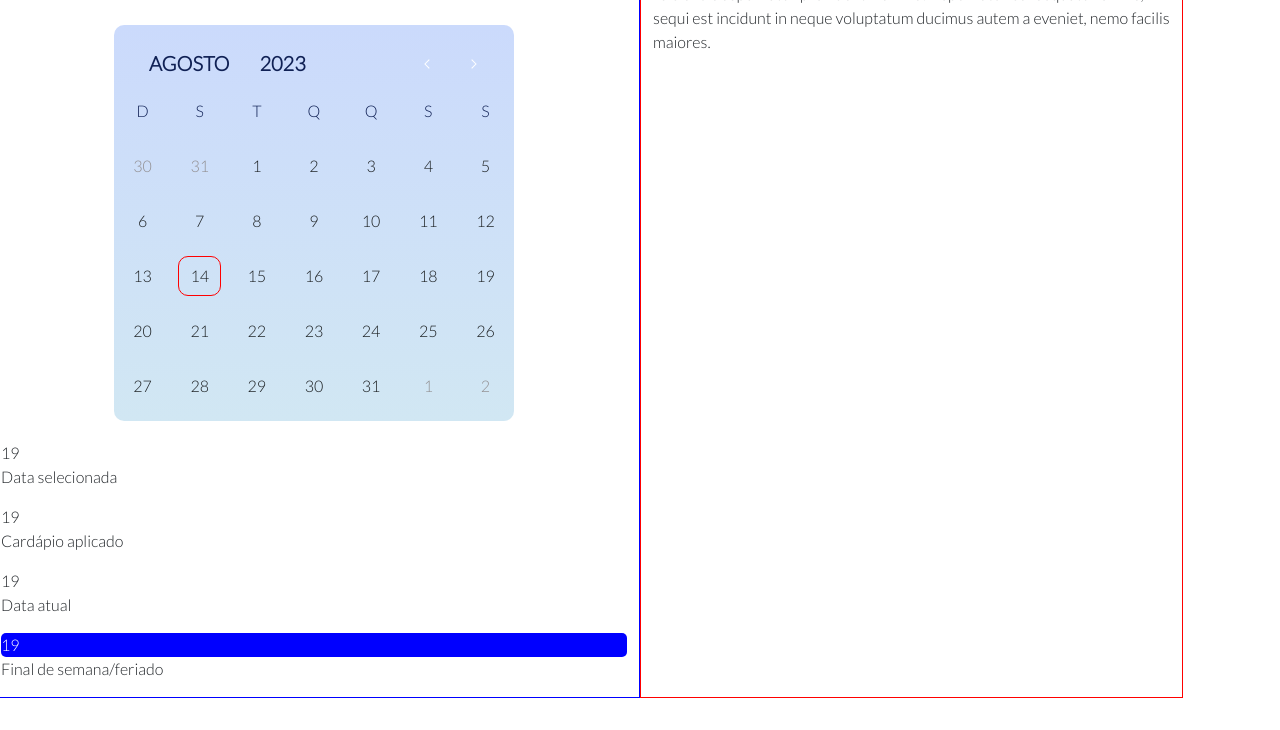
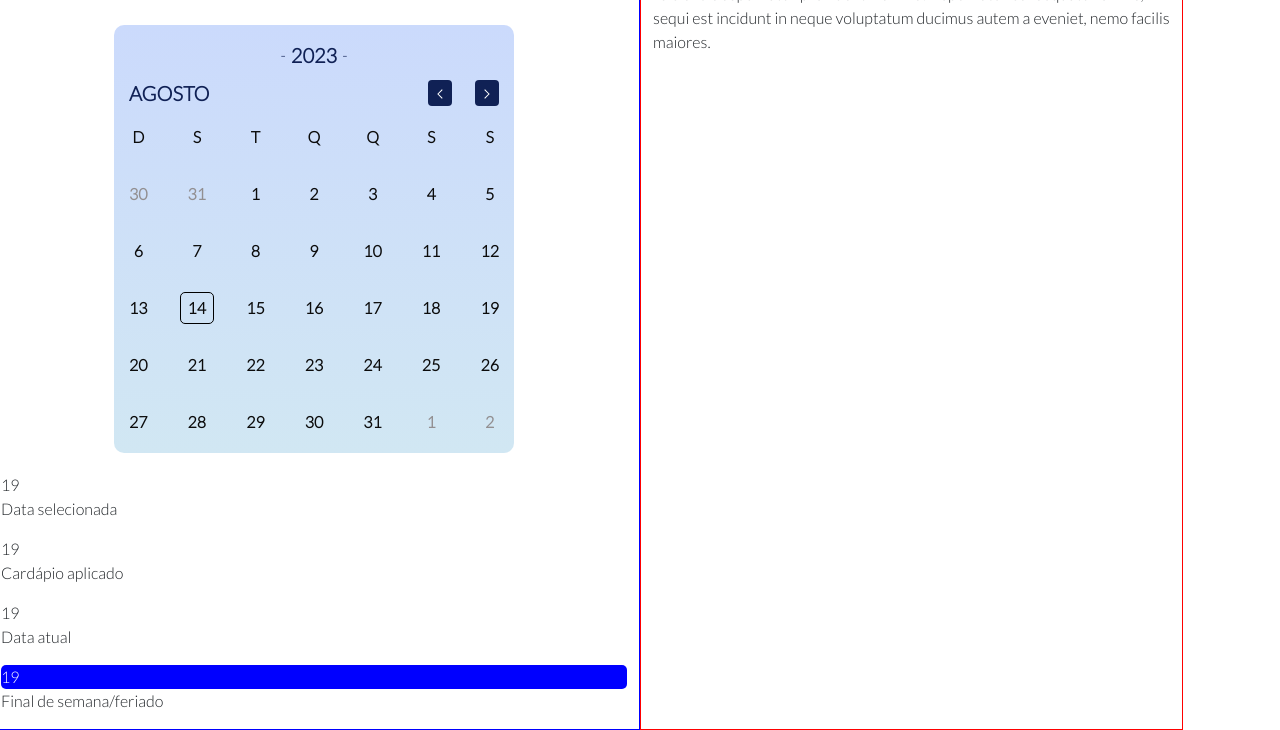
Before and after one commit to Cristian-ferre/calendario_dinamico, a plain HTML site: page index.html in a window 1280 px wide. Shown: the part 153-883 px from the top of the page. Before the commit the page ends 851 px from the top, so only its background shows below. Drawn offline with nearby package versions, Linux system fonts and the light colour scheme; no server answers.

Commit message:
feat: exibindo feriados no calendario

```diff
--- a/calendarMenu/calendarMenu.css
+++ b/calendarMenu/calendarMenu.css
@@ -1,4 +1,4 @@
-@import url('https://fonts.googleapis.com/css2?family=IBM+Plex+Sans:wght@100;200;300;400;500;600;700&display=swap');
+@import url('https://fonts.googleapis.com/css2?family=Inter:wght@300;400;500&family=Lato:ital,wght@0,300;1,100;1,300;1,400;1,700;1,900&display=swap');
 
 :root {
     --calendar-bg-color: linear-gradient(to bottom, #CBDAFC, #D1E7F3);
@@ -22,7 +22,9 @@
 }
 
 .calendar-menu {
-    font-family: 'IBM Plex Sans', sans-serif;
+    /* font-family: 'IBM Plex Sans', sans-serif; */
+    font-family: 'Inter', sans-serif;
+
     position: relative;
     max-width: 400px; /*change as per your design need */
     min-width: 320px;
@@ -42,25 +44,30 @@
 .calendar-menu .calendar-inner .calendar-body {
     display: grid;
     grid-template-columns: repeat(7, 1fr);
-    gap: 10px;
+    gap: 20px;
     text-align: center;
+
 }
 
 .calendar-menu .calendar-inner .calendar-body .number-item .dateNumber{
-    color: var(--calendar-current-date-color);
+    color: #0B0B0B;
+    font-weight: 600;
+    border-radius: 5px;
 }
 
 .calendar-menu .calendar-inner .next-dates,
 .calendar-menu .calendar-inner .prev-dates {
-    color: var(--calendar-others-dates-color);
+    color: var(--calendar-others-dates-color) !important;
 }
 
 .calendar-menu .calendar-inner .calendar-body div {
-    padding: 4px;
+    /* padding: 4px ; */
     min-height: 30px;
     line-height: 30px;
     border: 1px solid transparent;
     margin: 5px 2px 0px;
+    color: #0B0B0B;
+    font-weight: 600 ;
 }
 
 .calendar-menu .calendar-inner .calendar-body div:nth-child(-n+7):hover {
@@ -76,7 +83,6 @@
 }
 
 .calendar-menu .calendar-inner .calendar-body div:hover {
-    border: 1px solid var(--calendar-date-hover-color);
     border-radius: 10px;
 }
 
@@ -89,16 +95,31 @@
 }
 
 .calendar-menu .calendar-inner .calendar-controls {
-    display: grid;
-    grid-template-columns: 45px 275px 35px;
+    display: flex;
+    /* background-color: red; */
+    flex-direction: column;
 }
 
 
 .calendar-menu .calendar-inner .calendar-controls .calendar-year-month {
     display: flex;
     min-width: 100px;
-    justify-content: space-evenly;
+    justify-content:center;
     align-items: center;
+    gap: 5px;
+}
+
+.calendar-month-arrow {
+    /* background-color: blue ; */
+    display: flex;
+    justify-content: space-between;
+    align-items: center;
+    margin: 0 10px;
+}
+
+.calendar-arrow{
+    display: flex;
+
 }
 
 .calendar-menu .calendar-inner .calendar-controls .calendar-next,
@@ -108,18 +129,21 @@
 }
 
 .calendar-menu .calendar-inner .calendar-controls .calendar-year-month .calendar-year-label,
-.calendar-menu .calendar-inner .calendar-controls .calendar-year-month .calendar-month-label {
+.calendar-menu .calendar-inner .calendar-controls  .calendar-month-arrow .calendar-month-label {
     font-weight: 1000;
     font-size: 20px;
     text-align: left;
-    margin: 0px 0px 0px 30px;
+    /* margin: 0px 0px 0px 30px; */
 }
 
 .calendar-menu .calendar-inner .calendar-body .calendar-today {
     background: var(--calendar-today-color);
-    border: 1px solid red;
-    border-radius: 10px;
+    border: 1px solid #000;
+    border-radius: 5px;
+
 }
+
+
 
 .calendar-menu .calendar-inner .calendar-body .calendar-today:hover {
     border: 1px solid var(--calendar-date-hover-color);
@@ -141,23 +165,26 @@
     background: var(--calendar-nextprev-bg-color);
     margin: 10px 0 10px 0px;
     border-radius: 4px;
-    background-color: var(--color-secondary);
+    background-color: #102155;
 }
 
 
 .selectedDay {
     background-color: #F48120;
     border-radius: 5px;
+    color: #FFF !important;
+
 }
 
+
+
 .feriado {
-    background-color: red;
+    font-weight: 700;
+    color: #F48120 !important;
+}
+
+.weekend {
+    background-color: blue  !important;
     color: white;
     border-radius: 5px;
 }
-
-.weekend {
-    background-color: blue;
-    color: white;
-    border-radius: 5px;
-}
--- a/calendarMenu/calendarMenu.js
+++ b/calendarMenu/calendarMenu.js
@@ -105,22 +105,37 @@ function CalendarControl() {
             dateDescriptionDiv.innerHTML = selectedInfo;
 
             //exibi no console a data selecionada
-            console.log(
-                `${calendar.getFullYear()}-${String(calendar.getMonth() + 1).padStart(2, '0')}-${String(e.target.textContent).padStart(2, '0')}`
-            );
-
-
+            const dataSelecionada = `${calendar.getFullYear()}-${String(calendar.getMonth() + 1).padStart(2, '0')}-${String(e.target.textContent).padStart(2, '0')}`;
+            console.log("Data selecionada: " + dataSelecionada);
         },
         plotSelectors: function () {
             document.querySelector(
                 ".calendar-menu"
-            ).innerHTML += `<div class="calendar-inner"><div class="calendar-controls">
+            ).innerHTML += `
+            <div class="calendar-inner">
+        <div class="calendar-controls">
             <div class="calendar-year-month">
+            -
+                <div class="calendar-year-label"></div>
+                -
+            </div>
+            <div class="calendar-month-arrow">
                 <div class="calendar-month-label"></div>
-            <div class="calendar-year-label"  ></div>
+                <span class="calendar-arrow">
+                    <div class="calendar-prev"><a href="#"><svg xmlns="http://www.w3.org/2000/svg" width="14" height="10"
+                            viewBox="0 0 128 128">
+                            <path fill="#FFF"
+                                d="M88.2 3.8L35.8 56.23 28 64l7.8 7.78 52.4 52.4 9.78-7.76L45.58 64l52.4-52.24z" />
+                        </svg></a>
                         </div>
-          <div class="calendar-prev"><a href="#"><svg xmlns="http://www.w3.org/2000/svg" width="14" height="10" viewBox="0 0 128 128"><path fill="#FFF" d="M88.2 3.8L35.8 56.23 28 64l7.8 7.78 52.4 52.4 9.78-7.76L45.58 64l52.4-52.24z"/></svg></a></div>
-          <div class="calendar-next"><a href="#"><svg xmlns="http://www.w3.org/2000/svg" width="14" height="10" viewBox="0 0 128 128"><path fill="#FFF" d="M38.8 124.2l52.4-52.42L99 64l-7.77-7.78-52.4-52.4-9.8 7.77L81.44 64 29 116.42z"/></svg></a></div>
+                    <div class="calendar-next"><a href="#"><svg xmlns="http://  www.w3.org/2000/svg" width="14" height="10"
+                            viewBox="0 0 128 128">
+                            <path fill="#FFF"
+                                d="M38.8 124.2l52.4-52.42L99 64l-7.77-7.78-52.4-52.4-9.8 7.77L81.44 64 29 116.42z" />
+                        </svg></a>
+                    </div>
+                </span>
+            </div>
         </div>
         <div class="calendar-today-date" style="display:none;">Today:
             ${calendarControl.calWeekDays[calendarControl.localDate.getDay()]},
@@ -128,7 +143,8 @@ function CalendarControl() {
             ${calendarControl.calMonthName[calendarControl.localDate.getMonth()]}
             ${calendarControl.localDate.getFullYear()}
         </div>
-          <div class="calendar-body"></div></div>`;
+        <div class="calendar-body"></div>
+    </div>`;
         },
         plotDayNames: function () {
             for (let i = 0; i < calendarControl.calWeekDays.length; i++) {
@@ -147,12 +163,12 @@ function CalendarControl() {
             // fazendo a integração com a api de feriados
             const countryCode = 'BR'; // Código do país (Brasil)
             const year = calendar.getFullYear(); // Obtém o ano atual
-
-            fetch(`https://date.nager.at/api/v3/LongWeekend/${year}/${countryCode}`)
+            //https://date.nager.at/api/v3/PublicHolidays/2023/br
+            fetch(`https://date.nager.at/api/v3/PublicHolidays/${year}/${countryCode}`)
                 .then(response => response.json())
                 .then(data => {
                     // Data contém uma lista de feriados
-                    console.log(data);
+                    // console.log(data);
 
                     // Chamando o método para marcar os feriados no calendário
                     this.markHolidays(data);
@@ -199,6 +215,8 @@ function CalendarControl() {
             calendarControl.highlightToday();
             calendarControl.plotPrevMonthDates(prevMonthDatesArray);
             calendarControl.plotNextMonthDates();
+
+
         },
         attachEvents: function () {
             let prevBtn = document.querySelector(".calendar-menu .calendar-prev a");
@@ -222,39 +240,48 @@ function CalendarControl() {
                 );
             }
         },
+        markWeekends: function () {
+            // const dateNumbers = document.querySelectorAll(".calendar-menu .dateNumber");
+            // dateNumbers.forEach((dateNumber) => {
+            //     const dayNumber = parseInt(dateNumber.textContent);
+
+            //     const currentDate = new Date(
+            //         calendarControl.localDate.getFullYear(),
+            //         calendarControl.localDate.getMonth(),
+            //         dayNumber
+            //     );
+            //     // console.log(currentDate);
+            //     const dayOfWeek = currentDate.getDay(); // 0 (domingo) a 6 (sábado)
+            //     console.log(dayOfWeek);
+            //     if (dayOfWeek === 3 || dayOfWeek === 4) { // Domingo ou sábado
+            //         dateNumber.classList.add("weekend");
+            //     } else {
+            //         dateNumber.classList.remove("weekend");
+            //     }
+            // });
+        },
         markHolidays: function (feriados) {
-            console.log("----------------------------------------------------------------")
             const dateNumbers = document.querySelectorAll(".calendar-menu .dateNumber");
             dateNumbers.forEach((dateNumber) => {
                 const dayNumber = parseInt(dateNumber.textContent);
-                // console.log(dayNumber);
+
                 const currentDate = new Date(
                     calendarControl.localDate.getFullYear(),
                     calendarControl.localDate.getMonth(),
                     dayNumber
                 );
-                // console.log(currentDate);
 
                 const formattedCurrentDate = `${calendar.getFullYear()}-${String(calendar.getMonth() + 1).padStart(2, '0')}-${String(dayNumber).padStart(2, '0')}`;
-                // console.log("formattedCurrentDate: " + formattedCurrentDate);
-                console.log(formattedCurrentDate);
+
+                // console.log(formattedCurrentDate);
 
                 const isFeriado = feriados.some((feriado) => {
-                    const feriadoDate = new Date(feriado.startDate);
+
+                    const feriadoDate = new Date(feriado.date + 'T00:00:00');
                     const formattedFeriadoDate = `${feriadoDate.getFullYear()}-${String(feriadoDate.getMonth() + 1).padStart(2, '0')}-${String(feriadoDate.getDate()).padStart(2, '0')}`;
 
                     return formattedFeriadoDate === formattedCurrentDate;
-
                 });
-                for (let i = 0; i < feriados.length; i++) {
-                    const feriado = feriados[i];
-                    console.log("aquiii"+{i});
-                    console.log(feriado.startDate);
-                }
-
-                // feriados.forEach((feriado) => {
-                //     console.log(feriado.startDate);
-                // });
 
                 if (isFeriado) {
                     dateNumber.classList.add("feriado");
@@ -311,6 +338,7 @@ function CalendarControl() {
         attachEventsOnNextPrev: function () {
             calendarControl.plotDates();
             calendarControl.attachEvents();
+            calendarControl.markWeekends(); // Chama a função para marcar os finais de semana
         },
         init: function () {
             calendarControl.plotSelectors();
```
Also changed, not shown: teste.html (added, +47 -0 lines). Lines whose indentation alone changed are shown as unchanged.
